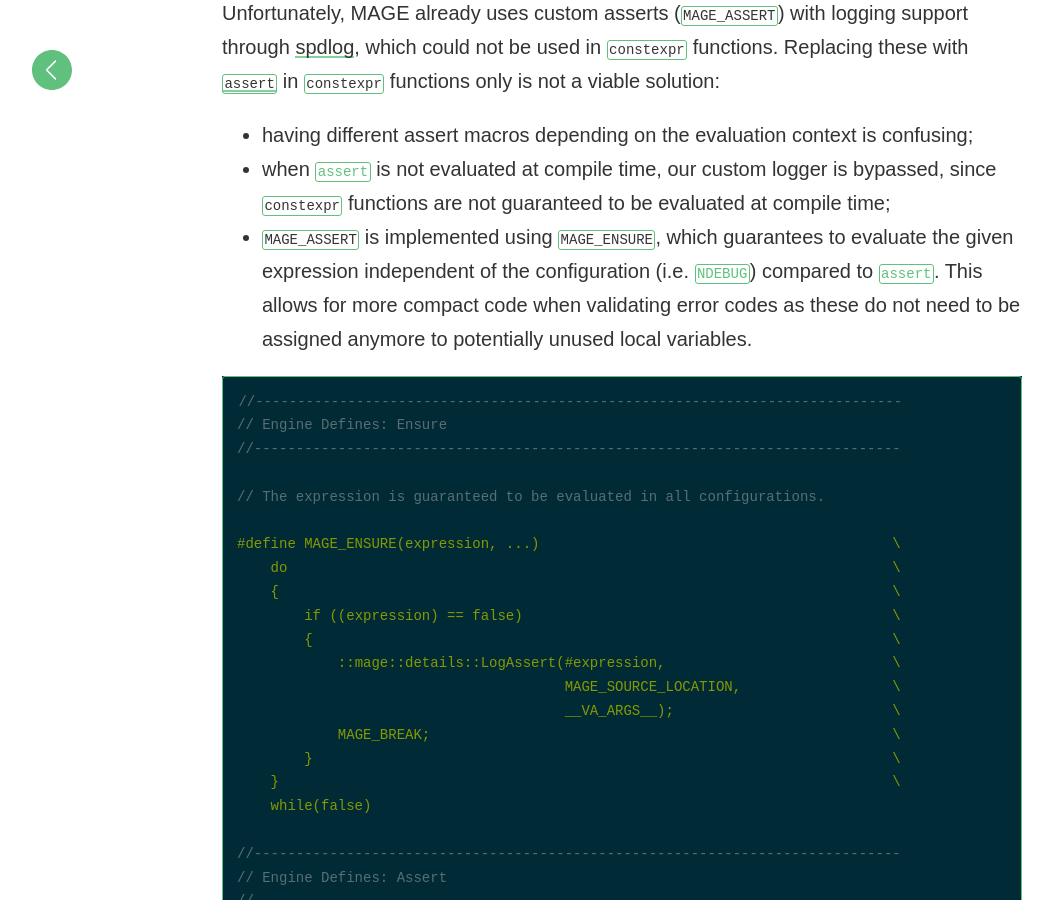
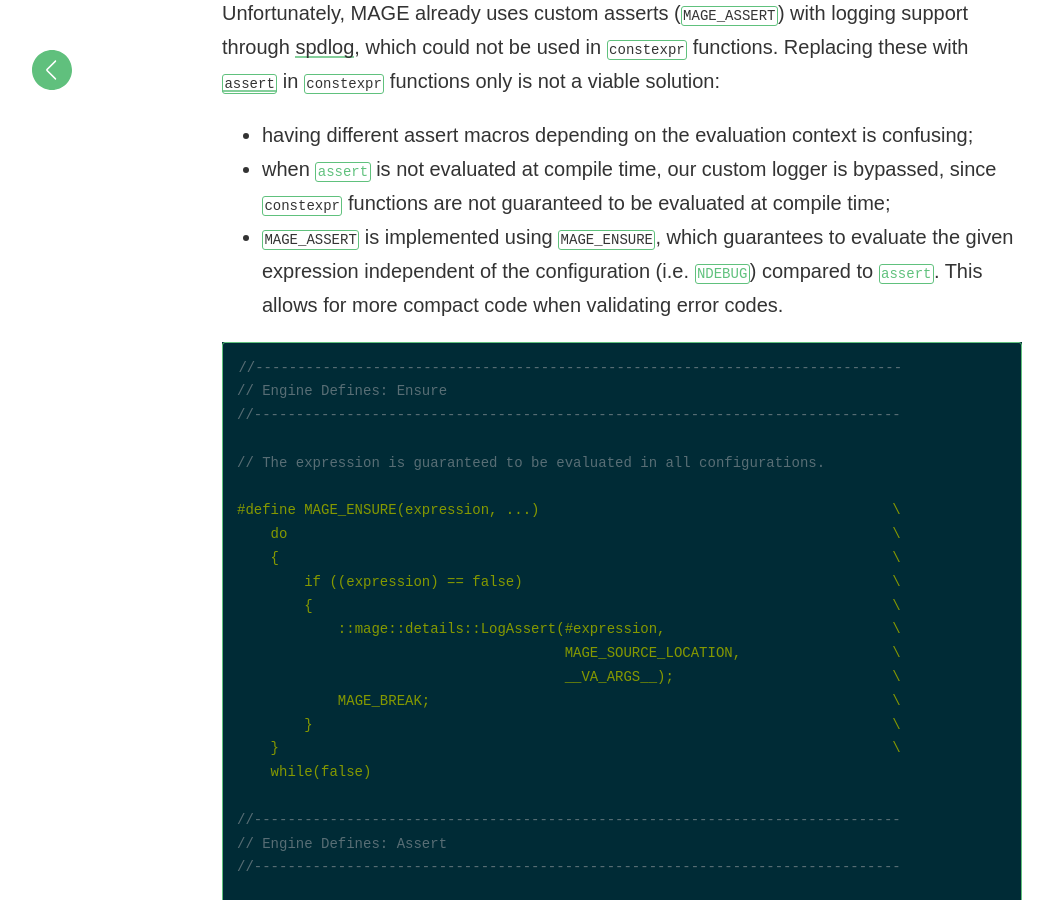
Before and after one commit to matt77hias/Blog, a Jekyll site: the page built from _posts/2020-08-25-mage-asserts.md, in a window 1280 px wide and 900 px high, scrolled down 548 px. Shown: the whole window, without its empty margins (18-1071 px from the left). Built offline with Jekyll 4.4.1, drawn with Linux system fonts in a browser that asks for light colours; comment, search, counter and statistics services are not loaded.

Commit message:
Update 2020-08-25-mage-asserts.md

````diff
--- a/_posts/2020-08-25-mage-asserts.md
+++ b/_posts/2020-08-25-mage-asserts.md
@@ -9,7 +9,7 @@ While browsing Microsoft's public [STL](https://github.com/microsoft/STL) implem
 Unfortunately, MAGE already uses custom asserts (`MAGE_ASSERT`) with logging support through [spdlog](https://github.com/gabime/spdlog), which could not be used in `constexpr` functions. Replacing these with [`assert`](https://en.cppreference.com/w/cpp/error/assert) in `constexpr` functions only is not a viable solution:
 * having different assert macros depending on the evaluation context is confusing;
 * when [`assert`](https://en.cppreference.com/w/cpp/error/assert) is not evaluated at compile time, our custom logger is bypassed, since `constexpr` functions are not guaranteed to be evaluated at compile time;
-* `MAGE_ASSERT` is implemented using `MAGE_ENSURE`, which guarantees to evaluate the given expression independent of the configuration (i.e. [`NDEBUG`](https://en.cppreference.com/w/c/error/assert)) compared to [`assert`](https://en.cppreference.com/w/cpp/error/assert). This allows for more compact code when validating error codes as these do not need to be assigned anymore to potentially unused local variables.
+* `MAGE_ASSERT` is implemented using `MAGE_ENSURE`, which guarantees to evaluate the given expression independent of the configuration (i.e. [`NDEBUG`](https://en.cppreference.com/w/c/error/assert)) compared to [`assert`](https://en.cppreference.com/w/cpp/error/assert). This allows for more compact code when validating error codes.
 
 ```c++
 //-----------------------------------------------------------------------------
@@ -188,3 +188,5 @@ constexpr D3D12_FILL_MODE Convert(RasterizerState::FillMode input) noexcept
 	}
 }
 ```
+
+🧙
````
